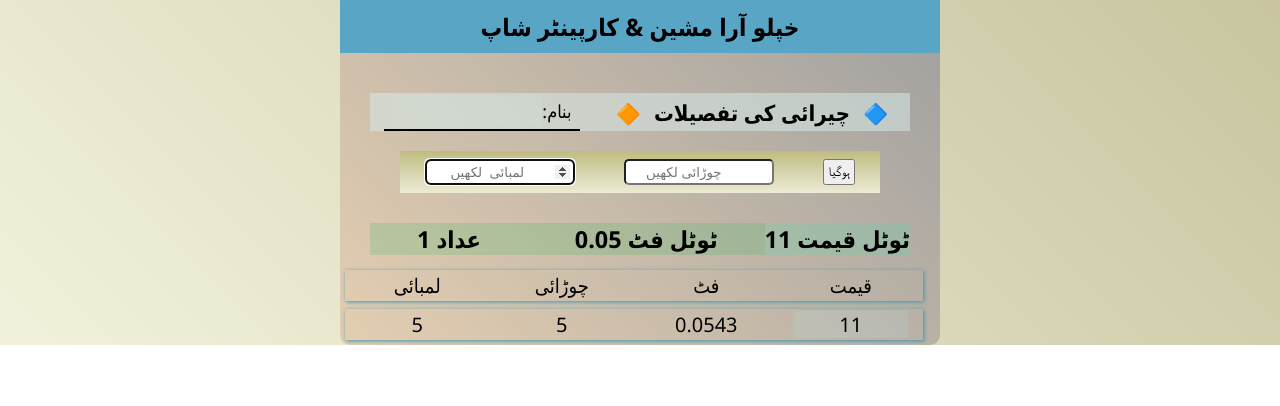
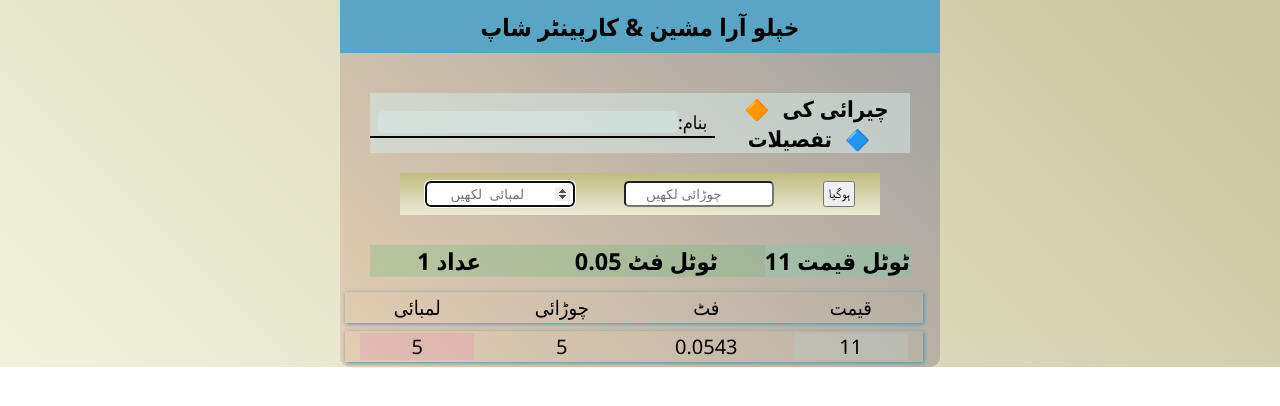
Before and after one commit to GhulamAliatjani/ara-machine, a React (Vite) app: page / in a window 1280 px wide. Both pictures are taken after typing "5", "5" into the empty fields and a click on the button "ہوگیا". Shown: the top 406 px of the page. Built offline with nearby package versions, Linux system fonts and the light colour scheme.

Commit message:
second commit

```diff
--- a/src/App.css
+++ b/src/App.css
@@ -102,9 +102,18 @@
             display: flex;
             /* border: 2px solid red; */
             padding: 2px 8px;
-
-
-
+            font-size: 12px ;
+        }
+        .customerName input
+        {
+            padding: 3px 3px;
+            border-radius: 5px;
+            width: clamp(150px, calc(30vw + 0.2rem), 300px);
+            font-size: clamp(11px, calc(1vw + 0.3rem), 14px);
+             background-color :rgba(214, 234, 232, 0.531) ;
+             border: unset;
+             /* background-color: red; */
+             /* font-size: 12px; */
         }
         .firstBtn{
             transition: 2s ease;
@@ -115,6 +124,9 @@
             display: inline-block;
             opacity: 1;
 
+        }
+        .lambai{
+            background-color: rgba(255, 0, 195, 0.084);
         }
 
         h1{
@@ -162,12 +174,12 @@
             justify-content: space-around;
             /* align-items: end; */
             overflow: visible;
-            background-color: yellow;
+            /* background-color: yellow; */
             padding: 10px;
         }
         .bndKro1 label .question1{
             display: inline-block !important;
-            background-color: purple;
+            /* background-color: purple; */
             position: absolute;
             opacity: 1;
             visiblity: visible;
@@ -179,34 +191,26 @@
         .SecoundRow label .choose{
             display: flex;
             flex-direction: row;
-            width: 190px;
+            width: clamp(130px, calc(30vw + 0.2rem), 300px);
             display: flex;
             flex-direction: row;
             justify-content: space-between;
-            background-color: red;
-            /* background: #000; */
             justify-content: center;
             align-items: center;
         }
         .detail-for-shopkeeper1{
             height: 0 ;
             opacity: 0;
-            /* display: flex; */
-            /* justify-content: space-around; */
-            /* align-items: center; */
-        }
+       }
         .detail-for-shopkeeper2{
             transition: 2s ease-in-out;
             height: fit-content;
             display: flex;
             opacity: 1;
-            background-color: rgba(179, 105, 105, 0.645);
-
+            background-color: rgba(239, 252, 60, 0.405);
         }
          .detail-for-shopkeeper2 h4{
-        padding: 5px 32px;
-        /* background-color: var(--color1); */
-        /* border-left: 1px solid #000; */
+          padding: 5px 32px;
        }
 
         .expense-form{
@@ -215,11 +219,8 @@
             justify-content: space-around;
             padding: 8px 0px;
             width: 80%;
-            /* height: fit-content; */
             background-image: var(--bg3);
             background-color :rgba(214, 234, 232, 0.531) ;
-
-
             /* height: 0; */
         }
         input{
--- a/src/BaliKhataIItems.jsx
+++ b/src/BaliKhataIItems.jsx
@@ -3,7 +3,7 @@ import BaliKhataList from './BaliKhataList';
 function BaliKhtaItems({item, onDelete, kiaApnaLakriHai,  itemDel, deleteItem}) {
   return (
       <tr  onDrag={()=> onDelete(item.id)} className="expense-item">
-            <td ref={itemDel} onTouchMoveCapture={() => deleteItem(item.id)} >{item.height}</td>
+            <td className='lambai' ref={itemDel} onTouchMoveCapture={() => deleteItem(item.id)} >{item.height}</td>
             <td> {item.width}</td>
             <td>{item.totalFt}</td>
             <td className={kiaApnaLakriHai == true ? "two  " : "one"}>{kiaApnaLakriHai == true ? item.totalPriceApnaLakri : item.totalPrice }</td>
```
